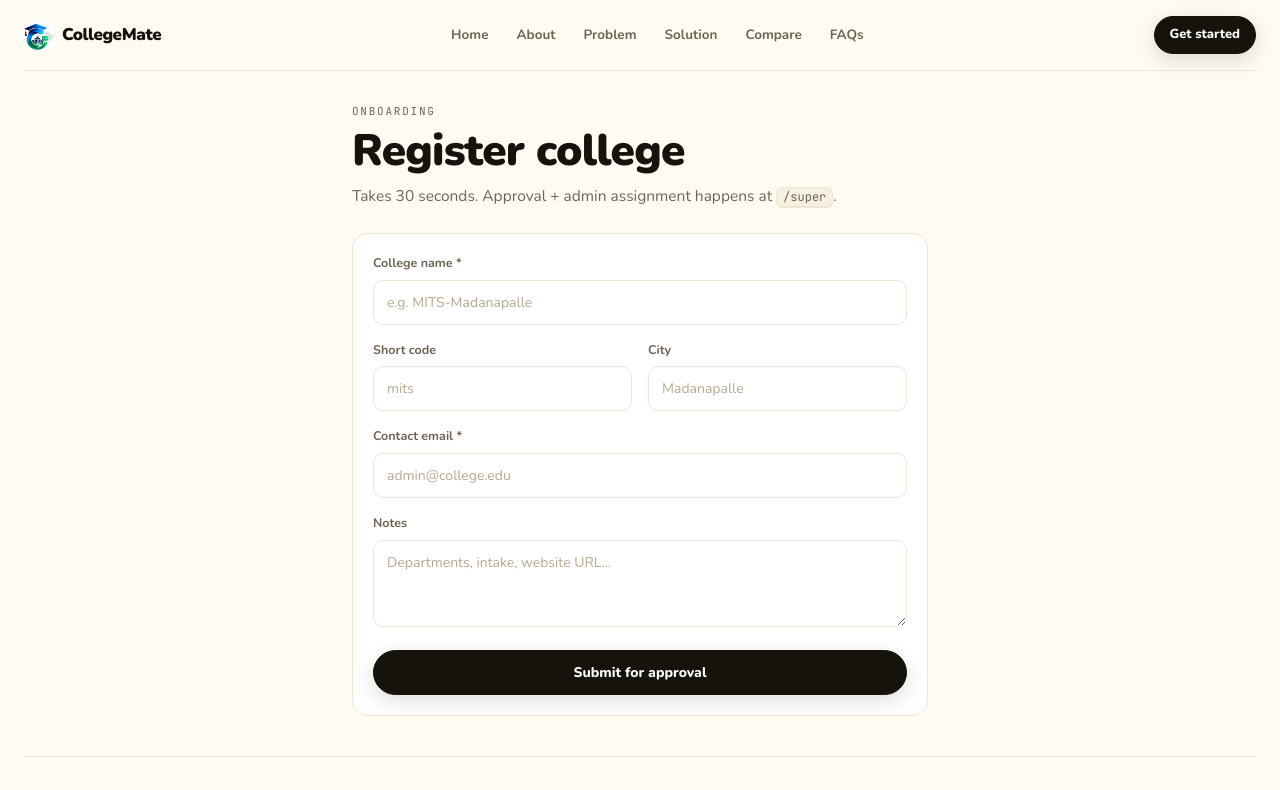
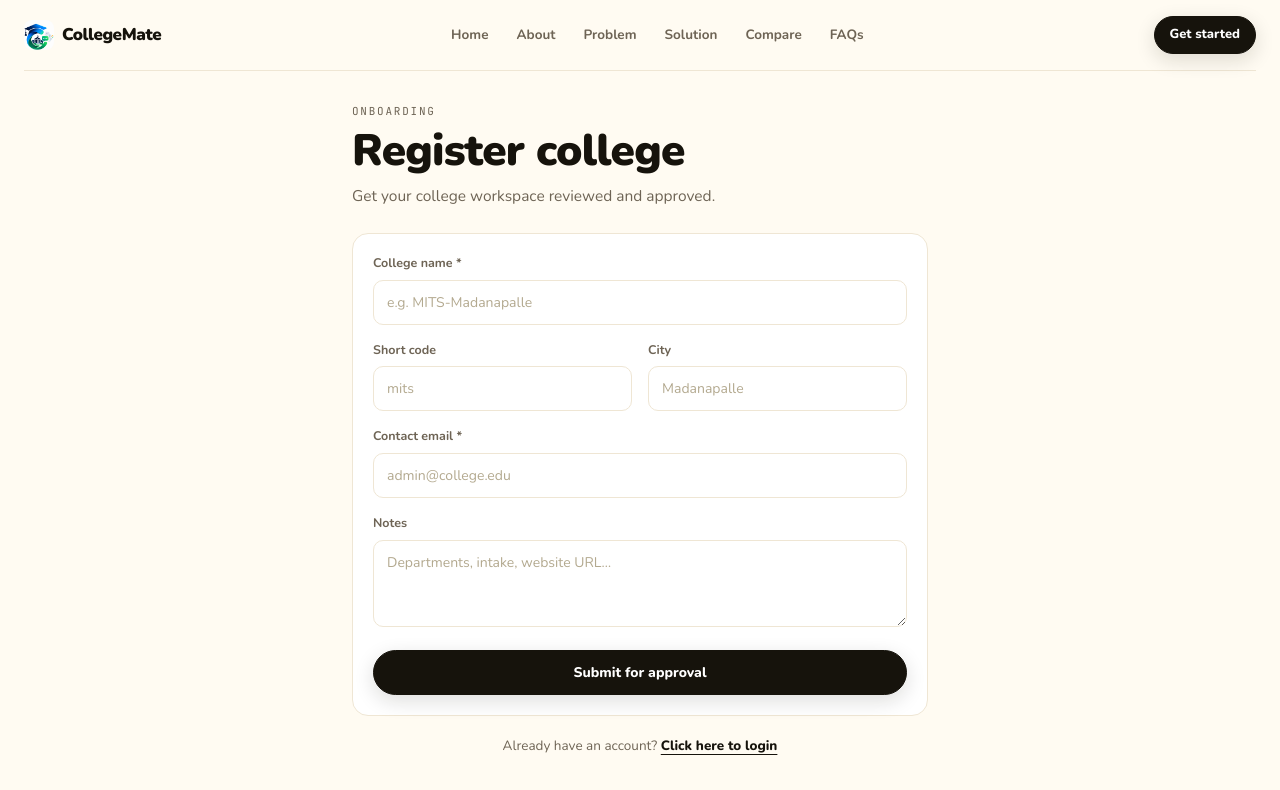
Before and after one commit to SavireddyKiranKumarReddy/CollegeMate, a Next.js app: page /register in a window 1280 px wide. Shown: the top 790 px of the page. Built offline with nearby package versions, Linux system fonts and the light colour scheme.

Commit message:
register: remove internal note, add login link

```diff
--- a/src/app/register/page.tsx
+++ b/src/app/register/page.tsx
@@ -1,5 +1,6 @@
 "use client";
 import { useEffect, useState } from "react";
+import Link from "next/link";
 
 export default function Register() {
   const [form, setForm] = useState({ name: "", domain: "", city: "", contact_email: "", notes: "" });
@@ -32,7 +33,7 @@ export default function Register() {
     <div className="page mx-auto max-w-xl">
       <p className="eyebrow">Onboarding</p>
       <h1 className="h2 mt-2">Register college</h1>
-      <p className="lead mt-2 text-[14px]">Takes 30 seconds. Approval + admin assignment happens at <span className="kbd">/super</span>.</p>
+      <p className="lead mt-2 text-[14px]">Get your college workspace reviewed and approved.</p>
       <form onSubmit={submit} className="card card-pad mt-6 space-y-4">
         <div>
           <label className="label">College name *</label>
@@ -63,6 +64,12 @@ export default function Register() {
           </p>
         )}
       </form>
+      <p className="mt-5 text-center text-[13.5px] text-[#6E6455]">
+        Already have an account?{" "}
+        <Link href="/login" className="font-extrabold text-[#16130C] underline underline-offset-4 hover:text-[#5046E5]">
+          Click here to login
+        </Link>
+      </p>
     </div>
   );
 }
```
